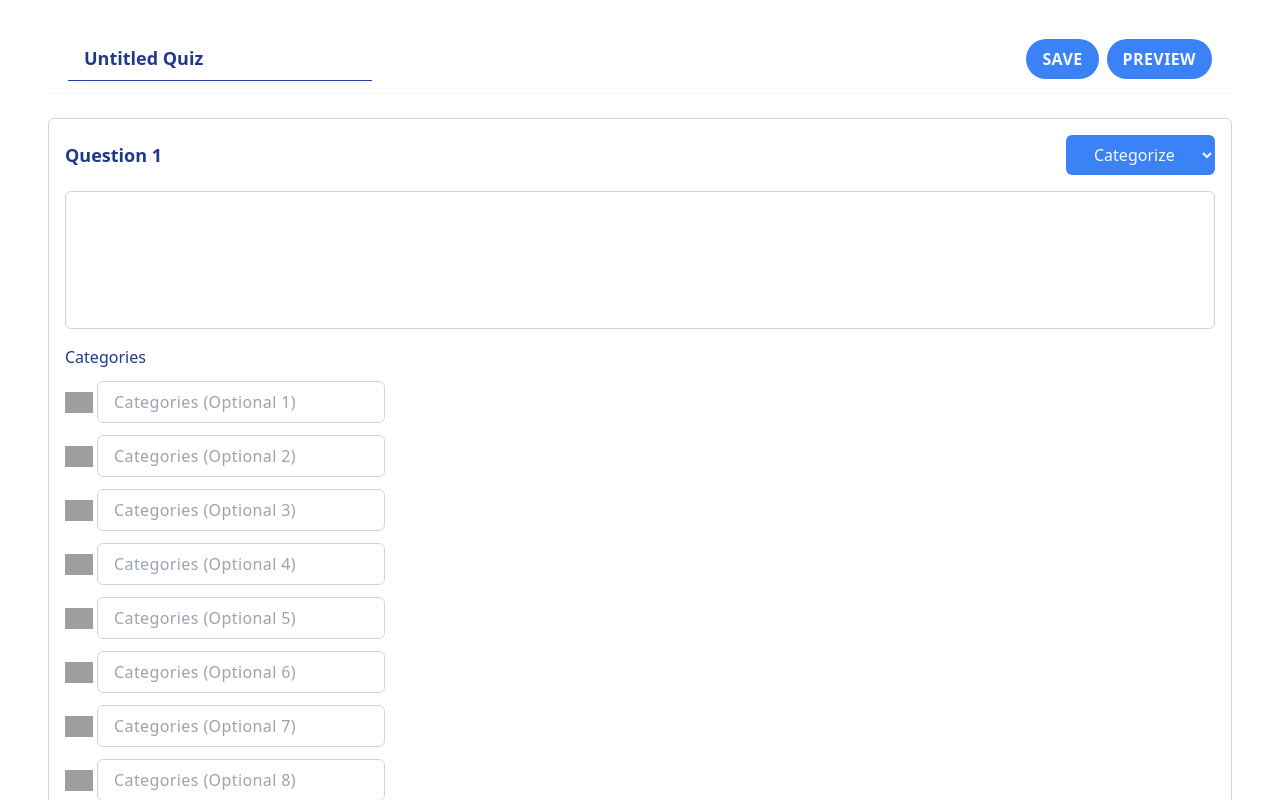
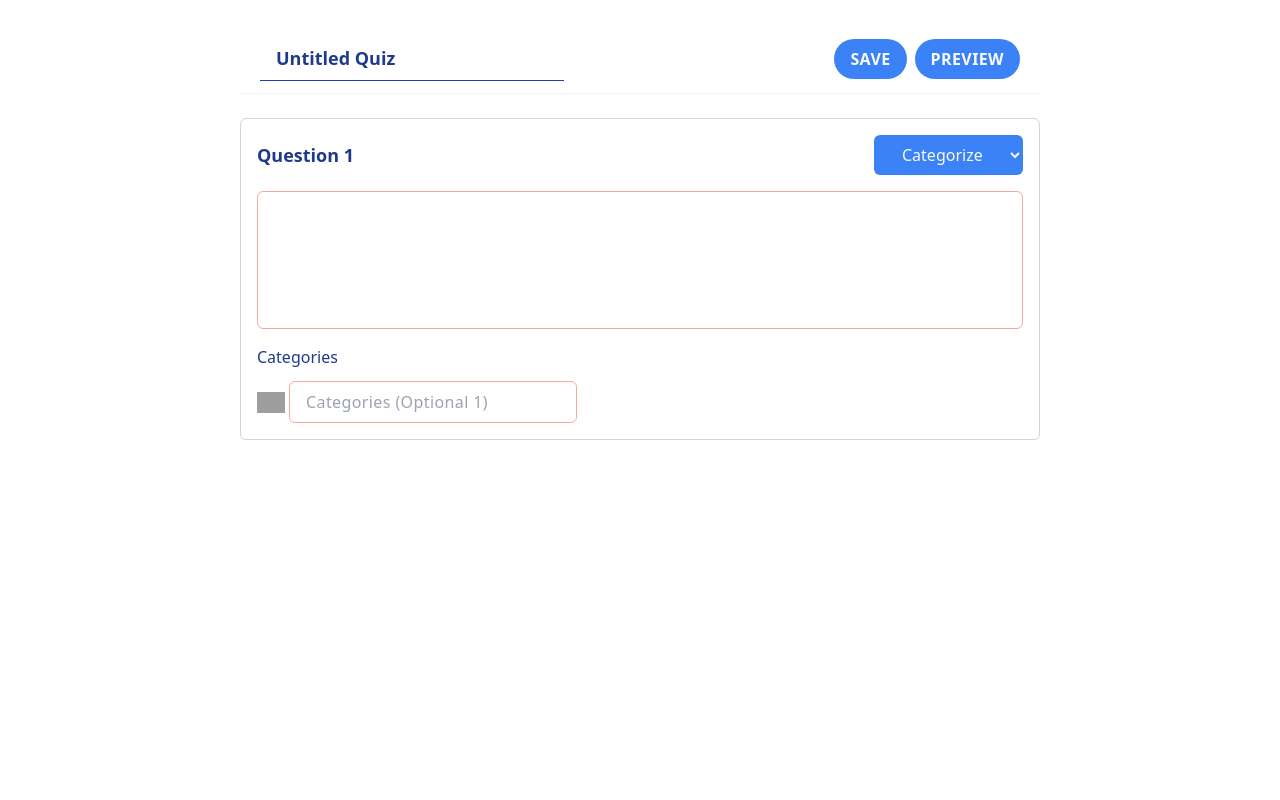
Before and after one commit to hashib786/HashibTester, a React (Vite) app in the folder frontend/: page /question in a window 1280 px wide. Shown: the top 800 px of the page. Built offline with nearby package versions, Linux system fonts and the light colour scheme; grey boxes are pictures that could not be loaded.

Commit message:
Implemented update Categories question functionality

```diff
--- a/frontend/src/features/questioin/QuestionBox.tsx
+++ b/frontend/src/features/questioin/QuestionBox.tsx
@@ -3,7 +3,7 @@ import QuestionList from "./QuestionList";
 
 const QuestionBox = () => {
   return (
-    <main className="text-blue-900 min-h-screen py-6 px-12 max-w-7xl mx-auto flex flex-col gap-y-6">
+    <main className="text-blue-900 min-h-screen py-6 px-12 max-w-4xl mx-auto flex flex-col gap-y-6">
       <QuestionHeader />
       <QuestionList />
     </main>
--- a/frontend/src/features/questioin/QuestionItem.tsx
+++ b/frontend/src/features/questioin/QuestionItem.tsx
@@ -4,21 +4,21 @@ import DragImgIcon from "../../ui/DragImgIcon";
 import TextArea from "../../ui/TextArea";
 import QuestionItemHeader from "./QuestionItemHeader";
 
-const lists = Array.from({ length: 10 }).map((_, i) => i);
-
 const QuestionItem = () => {
   const [dragStartElement, setDragStartElement] = useState<null | HTMLElement>(
     null
   );
+  const [categoriesList, setCategoriesList] = useState([{ value: "" }]);
+  const [questionText, setQuestionText] = useState("");
 
   function handleStartDrag(e: React.DragEvent<HTMLDivElement>) {
     const target: HTMLElement = e.target as HTMLElement;
-    target.classList.add("bg-gray-100", "scale-75");
+    target.classList.add("bg-gray-100", "scale-95");
     setDragStartElement(target);
   }
   function handleStartEnd(e: React.DragEvent<HTMLDivElement>) {
     const target: HTMLElement = e.target as HTMLElement;
-    target.classList.remove("bg-gray-100", "scale-75");
+    target.classList.remove("bg-gray-100", "scale-95");
   }
   function handleDrag(e: React.DragEvent<HTMLDivElement>) {
     e.preventDefault();
@@ -31,23 +31,49 @@ const QuestionItem = () => {
       target.insertAdjacentElement("beforebegin", dragStartElement);
   }
 
+  const handleChangeText = (e: React.ChangeEvent<HTMLTextAreaElement>) =>
+    setQuestionText(e.target.value);
+
+  const handleCategoriesChange = (
+    e: React.ChangeEvent<HTMLTextAreaElement>,
+    index: number
+  ) => {
+    setCategoriesList((prev) => {
+      const updateList = prev.map((ele, i) =>
+        i === index ? { ...ele, value: e.target.value } : ele
+      );
+      if (updateList.length !== 0 && updateList[updateList.length - 1].value)
+        updateList.push({ value: "" });
+      return updateList;
+    });
+  };
+
   return (
     <div className="border flex flex-col gap-y-4 border-gray-300 rounded-md p-4">
       <QuestionItemHeader />
-      <TextArea />
+      <TextArea
+        required={true}
+        value={questionText}
+        onChange={handleChangeText}
+      />
       <div className="max-w-xs transition-all duration-200" onDrag={handleDrag}>
         <BoxHeader headerText="Categories">
-          {lists.map((list, i) => (
+          {categoriesList.map((list, i) => (
             <div
               onDragStart={handleStartDrag}
               onDragEnd={handleStartEnd}
               onDragOver={handleDragOver}
-              key={list}
+              key={i}
               draggable="true"
               className="dragged duration-200 transition-all flex items-center gap-x-1 cursor-pointer"
             >
               <DragImgIcon />
               <TextArea
+                value={list.value}
+                onChange={(e: React.ChangeEvent<HTMLTextAreaElement>) =>
+                  handleCategoriesChange(e, i)
+                }
+                required={true}
                 rows={1}
                 placeholder={`Categories (Optional ${i + 1})`}
               />
--- a/frontend/src/features/questioin/QuestionList.tsx
+++ b/frontend/src/features/questioin/QuestionList.tsx
@@ -4,9 +4,6 @@ const QuestionList = () => {
   return (
     <div className="flex flex-col gap-y-4 ">
       <QuestionItem />
-      <QuestionItem />
-      <QuestionItem />
-      <QuestionItem />
     </div>
   );
 };
--- a/frontend/src/ui/Button.tsx
+++ b/frontend/src/ui/Button.tsx
@@ -2,7 +2,7 @@ import { ReactNode } from "react";
 
 const Button = ({ children }: { children: ReactNode }) => {
   return (
-    <button className="uppercase bg-blue-500 px-4 py-2 rounded-full  text-gray-50 text-base font-semibold tracking-wide duration-500 hover:bg-blue-600 active:scale-75">
+    <button className="uppercase bg-blue-500 px-4 py-2 rounded-full  text-gray-50 text-base font-semibold tracking-wide duration-500 hover:bg-blue-600 active:scale-95">
       {children}
     </button>
   );
--- a/frontend/src/ui/TextArea.tsx
+++ b/frontend/src/ui/TextArea.tsx
@@ -1,15 +1,27 @@
 type Props = {
   rows?: number;
   placeholder?: string;
+  required?: boolean;
+  onChange: (e: React.ChangeEvent<HTMLTextAreaElement>) => void;
+  value: string;
 };
 
-const TextArea = ({ rows = 5, placeholder = "" }: Props) => {
+const TextArea = ({
+  rows = 5,
+  placeholder = "",
+  required = false,
+  onChange,
+  value,
+}: Props) => {
   return (
     <textarea
-      className="resize-none border px-4 py-2 tracking-wide outline-none border-gray-300 w-full rounded-md"
+      className="resize-none invalid:border-red-300 border px-4 py-2 tracking-wide outline-none border-gray-300 w-full rounded-md"
       cols={30}
       rows={rows}
       placeholder={placeholder}
+      required={required}
+      value={value}
+      onChange={onChange}
     ></textarea>
   );
 };
```
